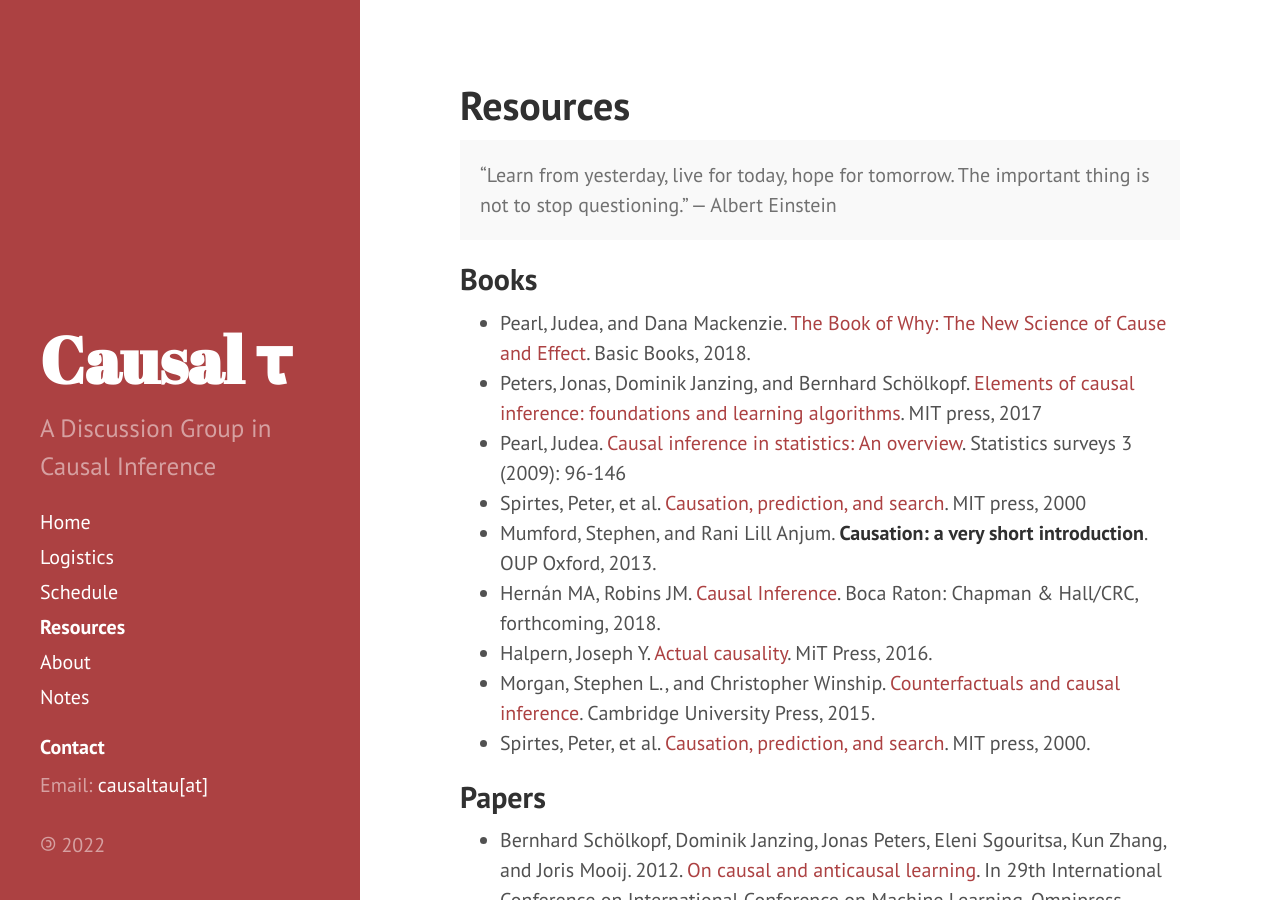
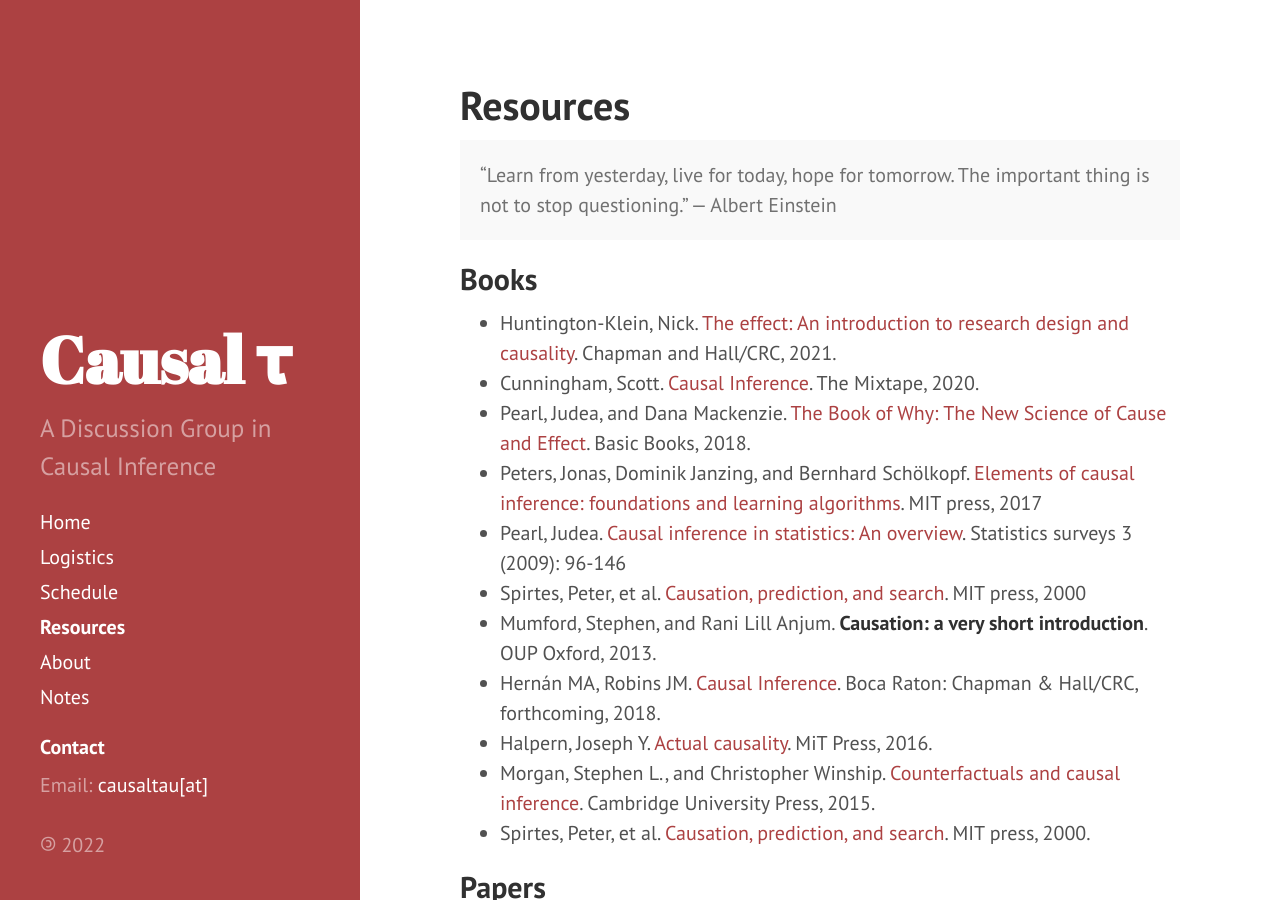
Before and after one commit to CausalTau/causaltau.github.io, a Jekyll site: the page built from resources.md, in a window 1280 px wide and 900 px high. Built offline with Jekyll 4.4.1, drawn with Linux system fonts in a browser that asks for light colours; nearby versions of some CDN libraries.

Commit message:
Add two new books to resources
Books:
* The effect: An introduction to research design and causality
* Causal Inference

```diff
--- a/resources.md
+++ b/resources.md
@@ -8,6 +8,8 @@ order: 4
 
 ## Books
 
+* Huntington-Klein, Nick. [The effect: An introduction to research design and causality](https://theeffectbook.net/index.html). Chapman and Hall/CRC, 2021.
+* Cunningham, Scott. [Causal Inference](https://mixtape.scunning.com/). The Mixtape, 2020.
 * Pearl, Judea, and Dana Mackenzie. [The Book of Why: The New Science of Cause and Effect](http://bayes.cs.ucla.edu/WHY/why-ch1.pdf). Basic Books, 2018.
 * Peters, Jonas, Dominik Janzing, and Bernhard Schölkopf. [Elements of causal inference: foundations and learning algorithms](http://web.math.ku.dk/~peters/elements.html). MIT press, 2017
 * Pearl, Judea. [Causal inference in statistics: An overview](http://ftp.cs.ucla.edu/pub/stat_ser/r350.pdf). Statistics surveys 3 (2009): 96-146
```
